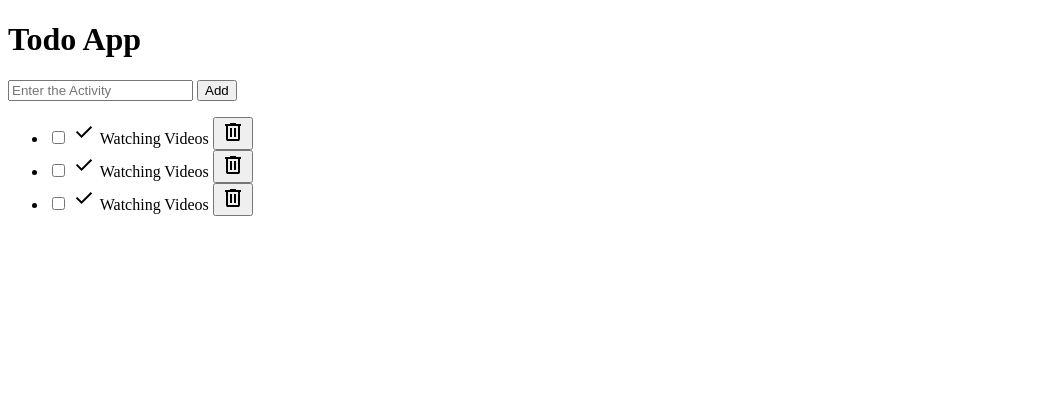
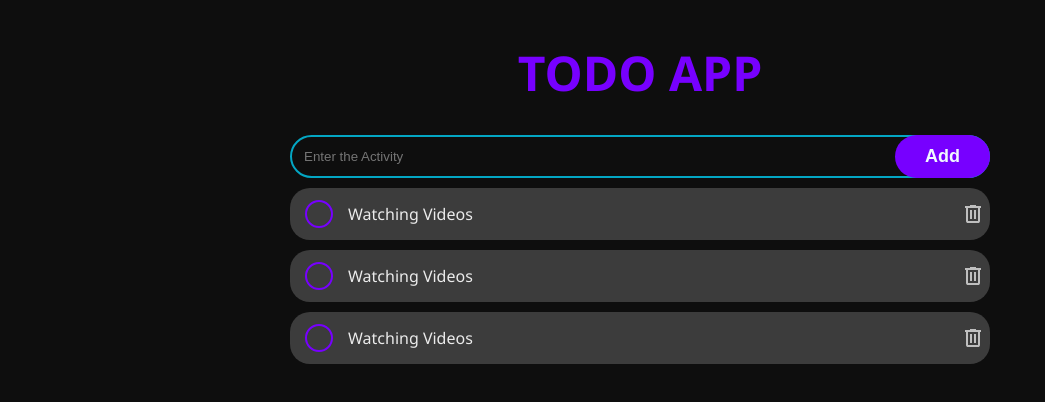
Before and after one commit to Kushalkush-dev/Todo-App, a plain HTML site: page index.html in a window 1280 px wide. Shown: the whole page, without its empty margins (0-1045 px from the left). Drawn offline with Linux system fonts and the light colour scheme.

Commit message:
Updated style.css

```diff
--- a/index.html
+++ b/index.html
@@ -4,36 +4,37 @@
   <meta charset="UTF-8">
   <meta name="viewport" content="width=device-width, initial-scale=1.0">
   <title>Todo-App</title>
+  <link rel="stylesheet" href="style.css">
 </head>
 <body>
   <h1>Todo App</h1>
 <div class="wrapper">
   <form class="todo-form">
-    <input type="todo-input" class="text-input" placeholder="Enter the Activity">
-    <button type="submit">Add</button>
+    <input type="text" class="todo-input" placeholder="Enter the Activity">
+    <button type="submit" class="add-btn">Add</button>
   </form>
 
   <div class="items">
     <ul class="todolist">
       <li class="todoitems">
         <input type="checkbox" id="todo-1">
-        <label for="todo-1" class="custom-checkbox"><svg xmlns="http://www.w3.org/2000/svg" height="24px" viewBox="0 -960 960 960" width="24px" fill="#000000"><path d="M382-240 154-468l57-57 171 171 367-367 57 57-424 424Z"/></svg></label>
+        <label for="todo-1" class="custom-checkbox"><svg  fill="transparent" xmlns="http://www.w3.org/2000/svg" height="24px" viewBox="0 -960 960 960" width="24px" fill="#000000"><path d="M382-240 154-468l57-57 171 171 367-367 57 57-424 424Z"/></svg></label>
         <label for="todo-1" class="todo-text">Watching Videos</label>
-        <button class="delete-btn"><svg xmlns="http://www.w3.org/2000/svg" height="24px" viewBox="0 -960 960 960" width="24px" fill="#000000"><path d="M280-120q-33 0-56.5-23.5T200-200v-520h-40v-80h200v-40h240v40h200v80h-40v520q0 33-23.5 56.5T680-120H280Zm400-600H280v520h400v-520ZM360-280h80v-360h-80v360Zm160 0h80v-360h-80v360ZM280-720v520-520Z"/></svg></button>
+        <button class="delete-btn"><svg fill="var(--btn-color)"xmlns="http://www.w3.org/2000/svg" height="24px" viewBox="0 -960 960 960" width="24px" fill="#000000"><path d="M280-120q-33 0-56.5-23.5T200-200v-520h-40v-80h200v-40h240v40h200v80h-40v520q0 33-23.5 56.5T680-120H280Zm400-600H280v520h400v-520ZM360-280h80v-360h-80v360Zm160 0h80v-360h-80v360ZM280-720v520-520Z"/></svg></button>
       </li>
 
       <li class="todoitems">
         <input type="checkbox" id="todo-2">
-        <label for="todo-2" class="custom-checkbox"><svg xmlns="http://www.w3.org/2000/svg" height="24px" viewBox="0 -960 960 960" width="24px" fill="#000000"><path d="M382-240 154-468l57-57 171 171 367-367 57 57-424 424Z"/></svg></label>
+        <label for="todo-2" class="custom-checkbox"><svg  fill="transparent" xmlns="http://www.w3.org/2000/svg" height="24px" viewBox="0 -960 960 960" width="24px" fill="#000000"><path d="M382-240 154-468l57-57 171 171 367-367 57 57-424 424Z"/></svg></label>
         <label for="todo-2" class="todo-text">Watching Videos</label>
-        <button class="delete-btn"><svg xmlns="http://www.w3.org/2000/svg" height="24px" viewBox="0 -960 960 960" width="24px" fill="#000000"><path d="M280-120q-33 0-56.5-23.5T200-200v-520h-40v-80h200v-40h240v40h200v80h-40v520q0 33-23.5 56.5T680-120H280Zm400-600H280v520h400v-520ZM360-280h80v-360h-80v360Zm160 0h80v-360h-80v360ZM280-720v520-520Z"/></svg></button>
+        <button class="delete-btn"><svg fill="var(--btn-color)" xmlns="http://www.w3.org/2000/svg" height="24px" viewBox="0 -960 960 960" width="24px" fill="#000000"><path d="M280-120q-33 0-56.5-23.5T200-200v-520h-40v-80h200v-40h240v40h200v80h-40v520q0 33-23.5 56.5T680-120H280Zm400-600H280v520h400v-520ZM360-280h80v-360h-80v360Zm160 0h80v-360h-80v360ZM280-720v520-520Z"/></svg></button>
       </li>
 
       <li class="todoitems">
         <input type="checkbox" id="todo-3">
-        <label for="todo-3" class="custom-checkbox"><svg xmlns="http://www.w3.org/2000/svg" height="24px" viewBox="0 -960 960 960" width="24px" fill="#000000"><path d="M382-240 154-468l57-57 171 171 367-367 57 57-424 424Z"/></svg></label>
+        <label for="todo-3" class="custom-checkbox"><svg fill="transparent" xmlns="http://www.w3.org/2000/svg" height="24px" viewBox="0 -960 960 960" width="24px" fill="#000000"><path d="M382-240 154-468l57-57 171 171 367-367 57 57-424 424Z"/></svg></label>
         <label for="todo-3" class="todo-text">Watching Videos</label>
-        <button class="delete-btn"><svg xmlns="http://www.w3.org/2000/svg" height="24px" viewBox="0 -960 960 960" width="24px" fill="#000000"><path d="M280-120q-33 0-56.5-23.5T200-200v-520h-40v-80h200v-40h240v40h200v80h-40v520q0 33-23.5 56.5T680-120H280Zm400-600H280v520h400v-520ZM360-280h80v-360h-80v360Zm160 0h80v-360h-80v360ZM280-720v520-520Z"/></svg></button>
+        <button class="delete-btn"><svg fill="var(--btn-color)"xmlns="http://www.w3.org/2000/svg" height="24px" viewBox="0 -960 960 960" width="24px" fill="#000000"><path d="M280-120q-33 0-56.5-23.5T200-200v-520h-40v-80h200v-40h240v40h200v80h-40v520q0 33-23.5 56.5T680-120H280Zm400-600H280v520h400v-520ZM360-280h80v-360h-80v360Zm160 0h80v-360h-80v360ZM280-720v520-520Z"/></svg></button>
       </li>
     </ul>
 
--- a/style.css
+++ b/style.css
@@ -0,0 +1,175 @@
+:root{
+  --background-color:hsla(0, 0%, 0%, 0.945);
+  --primary-color:hsla(0, 0%, 24%, 0.993);
+  --secondary-color:hsla(189, 100%, 50%, 0.753);
+  --acsent-color:hsl(268, 100%, 50%);
+  --text-color:hsl(0, 0%, 92%);
+  --btn-color:hsla(0, 0%, 83%, 0.863);
+
+
+}
+
+*{
+  margin: 0;
+  padding: 0;
+}
+
+html{
+  font-family: 'Segoe UI', Tahoma, Geneva, Verdana, sans-serif;
+  font-size: 1rem;
+  color: var(--text-color);
+}
+
+body{
+  min-width: 100vh;
+  background-color: var(--background-color);
+  display: flex;
+  flex-direction: column;
+  align-items: center;
+  padding: 10px;
+}
+
+h1{
+  color: var(--acsent-color);
+  font-weight: 800;
+  font-size: 3rem;
+  margin-bottom: 30px;
+  margin-top: 30px;
+  text-transform: uppercase;
+  text-align: center;
+}
+
+
+.wrapper{
+  width: 700px;
+  max-width: 100%;
+  gap: 10px;
+}
+
+
+.todo-input{
+  box-sizing: border-box;
+  width: 100%;
+  padding: 12px ;
+  background: none;
+  border: 2px solid ;
+  border-color:var(--secondary-color);
+  border-radius: 1000px;
+  color: var(--text-color);
+  caret-color: var(--acsent-color);
+
+}
+
+
+
+
+.todo-input:focus{
+  outline: none;
+}
+
+.todo-form{
+  position: relative;
+
+}
+
+.add-btn{
+  position: absolute;
+  top: 0;
+  right: 0;
+  height: 100%;
+  padding: 0px 30px;
+  background-color: var(--acsent-color);
+  color: var(--background-color);
+  border-radius: 1000px;
+  border: none;
+  font-weight: bolder;
+  font-size: large;
+  color:aliceblue
+
+}
+
+.todoitems{
+
+  margin-top: 10px;
+  background-color: var(--primary-color);
+  padding-left:15px ;
+  display: flex;
+  align-items: center;
+  border-radius: 20px;
+}
+
+.todo-text{
+  padding-right: 0;
+  flex-grow: 1;
+  padding: 15px;
+  transition: 200ms ease;
+
+}
+
+
+.delete-btn{
+  background:none;
+  border: none;
+  display: flex;
+  justify-content: center;
+  align-items: center;
+  padding: 3px 5px;
+  cursor: pointer;
+}
+
+.delete-btn svg{
+  transition: 200ms ease;
+}
+
+.delete-btn:hover svg{
+  fill: red;
+}
+
+
+.custom-checkbox{
+  border: 2px solid var(--acsent-color);
+  border-radius: 50%;
+  min-height: 20px;
+  min-width: 20px;
+  display: flex;
+  justify-content: center;
+  align-items: center;
+  flex-shrink: 0;
+  transition: 200ms ease;
+  cursor: pointer;
+}
+
+input[type="checkbox"]:checked ~ .custom-checkbox {
+  background-color: var(--acsent-color);
+  border-color: var(--acsent-color);
+}
+
+
+input[type="checkbox"]:checked ~ .custom-checkbox svg{
+  fill: var(--text-color);
+}
+
+input[type="checkbox"]{
+  display: none;
+}
+input[type="checkbox"]:checked ~ .todo-text{
+  text-decoration: line-through;
+  color: var(--btn-color);
+}
+
+@media(max-width:500px){
+  html{
+    font-size: 12pt;
+  }
+  .add-btn{
+    position: unset;
+    width: 100%;
+    margin-top: 100px;
+    padding: 15px;
+    height: auto;
+  }
+  h1{
+    margin-top: 50px;
+    font-size: 15vw;
+  }
+}
```
